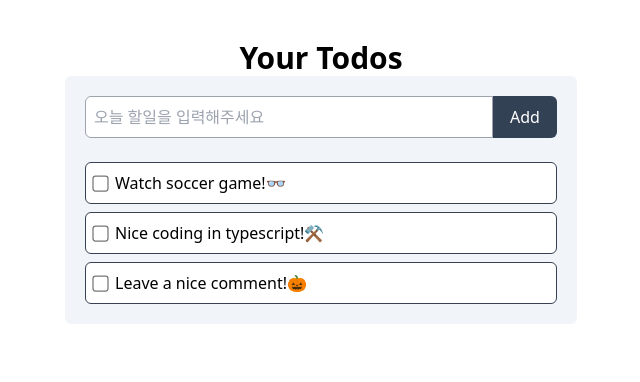
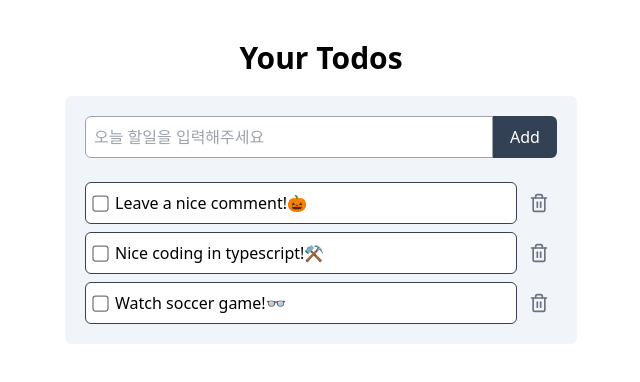
Before and after one commit to kimyoda/Typescript_Todo_TailwindCss, a React (Vite) app in the folder typescript_todo_tailwind/: page / in a window 1280 px wide. Shown: the top 382 px of the page, without its empty margins (319-959 px from the left). Built offline with nearby package versions, Linux system fonts and the light colour scheme.

Commit message:
[feat] addTodoForm add

```diff
--- a/typescript_todo_tailwind/src/App.tsx
+++ b/typescript_todo_tailwind/src/App.tsx
@@ -1,7 +1,7 @@
 import { useState } from "react";
-import { TodoItem } from "./components/TodoItem";
 import { dummyData } from "./data/todos";
 import { AddTodoForm } from "./components/AddTodoForm";
+import { TodoList } from "./components/TodoList";
 
 function App() {
   const [todos, setTodos] = useState(dummyData);
@@ -23,20 +23,20 @@
     ]);
   };
 
+  const deleteTodo = (id: number) => {
+    setTodos((prevTodos) => prevTodos.filter((todo) => todo.id !== id));
+  };
+
   return (
-    <main className="py-10 h-screen">
+    <main className="py-10 h-screen space-y-5 overflow-auto">
       <h1 className="font-bold text-3xl text-center">Your Todos</h1>
       <div className="max-w-lg mx-auto bg-slate-100 rounded-md p-5 space-y-6">
         <AddTodoForm onSubmit={addTodo} />
-        <div className="space-y-2">
-          {todos.map((todo) => (
-            <TodoItem
-              key={todo.id}
-              todo={todo}
-              onCompletedChange={setTodoCompleted}
-            />
-          ))}
-        </div>
+        <TodoList
+          todos={todos}
+          onCompletedChange={setTodoCompleted}
+          onDelete={deleteTodo}
+        />
       </div>
     </main>
   );
--- a/typescript_todo_tailwind/src/components/TodoItem.tsx
+++ b/typescript_todo_tailwind/src/components/TodoItem.tsx
@@ -1,14 +1,20 @@
+import { Trash2 } from "lucide-react";
 import { Todo } from "../types/todo";
 
 interface TodoItemProps {
   todo: Todo;
   onCompletedChange: (id: number, completed: boolean) => void;
+  onDelete: (id: number) => void;
 }
 
-export const TodoItem = ({ todo, onCompletedChange }: TodoItemProps) => {
+export const TodoItem = ({
+  todo,
+  onCompletedChange,
+  onDelete,
+}: TodoItemProps) => {
   return (
-    <div>
-      <label className="flex items-center gap-2 border rounded-md p-2 border-gray-700 bg-white hover:bg-slate-100">
+    <div className="flex items-center gap-1">
+      <label className="flex items-center gap-2 border rounded-md p-2 border-gray-700 bg-white hover:bg-slate-100 grow">
         <input
           checked={todo.completed}
           onChange={(e) => onCompletedChange(todo.id, e.target.checked)}
@@ -19,6 +25,9 @@
           {todo.title}
         </span>
       </label>
+      <button onClick={() => onDelete(todo.id)} className="p-2">
+        <Trash2 size={20} className="text-gray-500" />
+      </button>
     </div>
   );
 };
--- /dev/null
+++ b/typescript_todo_tailwind/src/components/TodoList.tsx
@@ -0,0 +1,41 @@
+import { Todo } from "../types/todo";
+import { TodoItem } from "./TodoItem";
+
+interface TodoListProps {
+  todos: Todo[];
+  onCompletedChange: (id: number, completed: boolean) => void;
+  onDelete: (id: number) => void;
+}
+
+export const TodoList = ({
+  todos,
+  onCompletedChange,
+  onDelete,
+}: TodoListProps) => {
+  const todoSorted = todos.sort((a, b) => {
+    if (a.completed === b.completed) {
+      return b.id - a.id;
+    }
+    return a.completed ? 1 : -1;
+  });
+
+  return (
+    <>
+      <div className="space-y-2">
+        {todoSorted.map((todo) => (
+          <TodoItem
+            key={todo.id}
+            todo={todo}
+            onCompletedChange={onCompletedChange}
+            onDelete={onDelete}
+          />
+        ))}
+      </div>
+      {todos.length === 0 && (
+        <p className="text-center text-sm text-gray-500">
+          투두 리스트가 없어. 새로운 투두를 추가해줘.
+        </p>
+      )}
+    </>
+  );
+};
```
